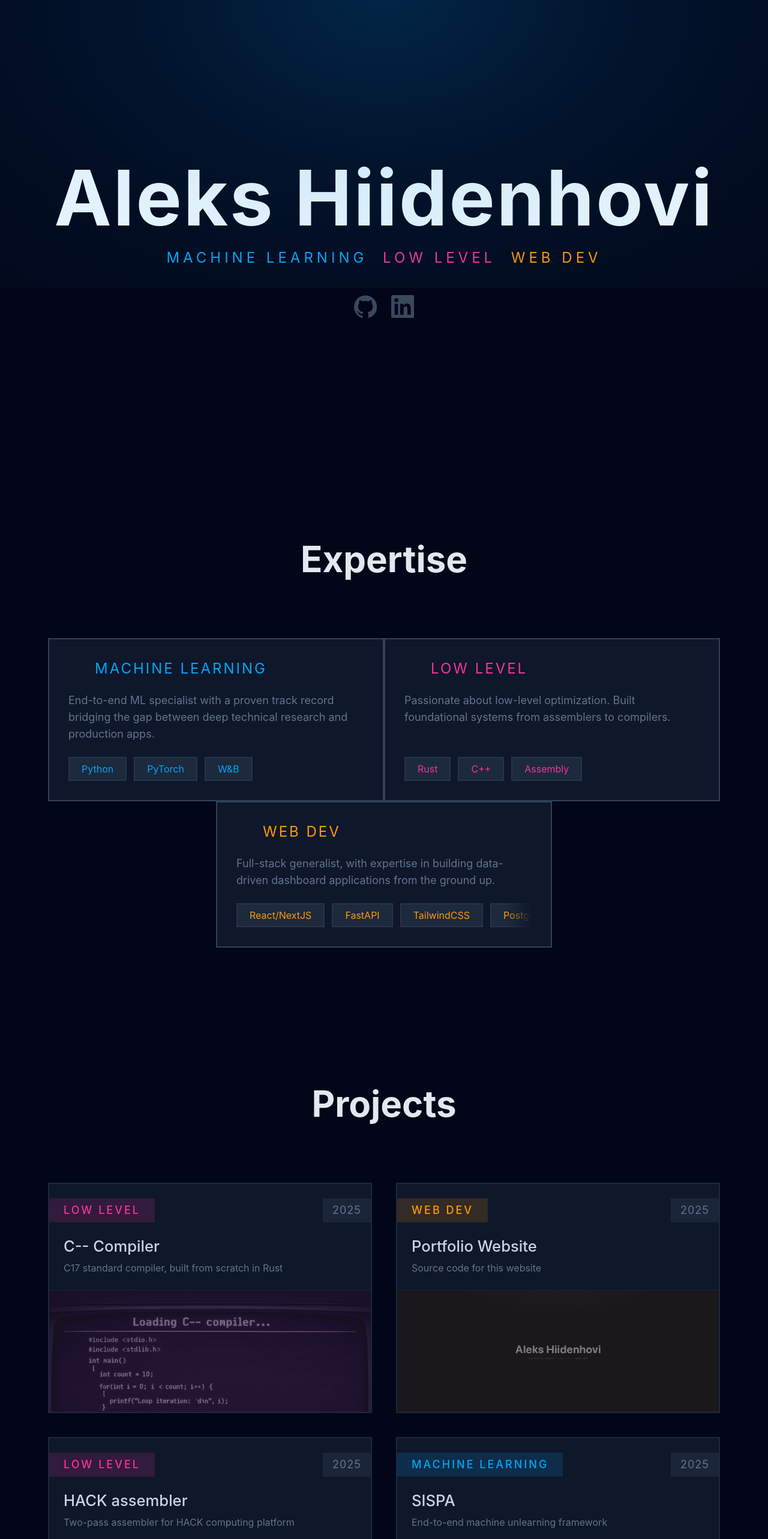
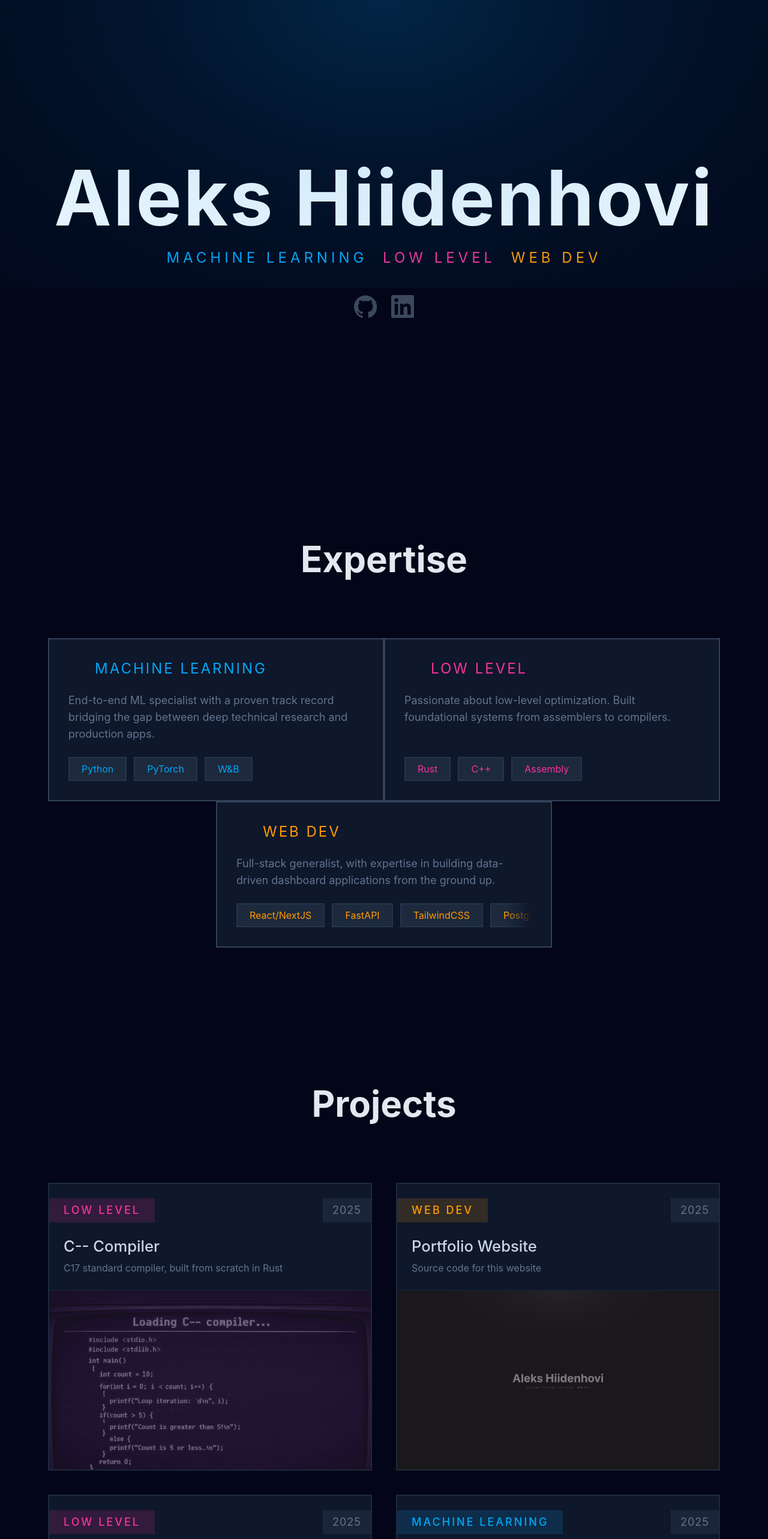
Before and after one commit to alekshiidenhovi/personal-website, a Vue app: page / in a window 1280 px wide. Shown: the top 2566 px of the page at 60% size. Built offline with nearby package versions, Linux system fonts and the light colour scheme; some icons are missing.

Commit message:
adjust project card height

```diff
--- a/src/components/ProjectCard.vue
+++ b/src/components/ProjectCard.vue
@@ -46,7 +46,7 @@ const props = withDefaults(defineProps<Props>(), {
 .card {
   border: 2px solid var(--neutral-800);
   background-color: var(--neutral-900);
-  height: 24rem;
+  height: 30rem;
   display: flex;
   flex-direction: column;
   text-decoration: none;
```
